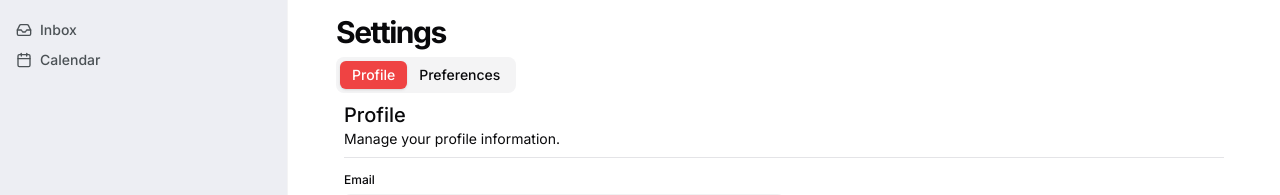
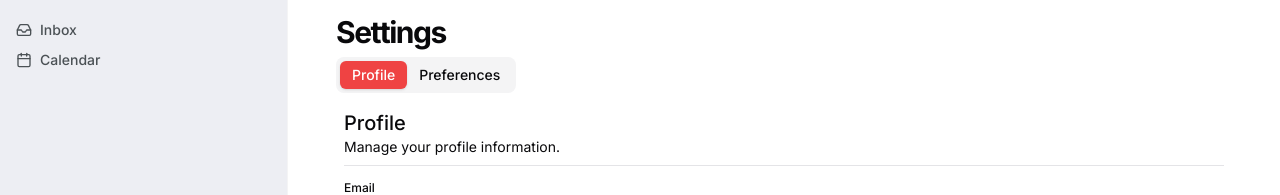
Before and after one commit to mz0in/workspace_sys, a Next.js app: page /settings in a window 1280 px wide. Shown: the top 195 px of the page. Built offline with nearby package versions, Linux system fonts and the light colour scheme; no server answers; sample sign-in values are in the browser's storage.

Commit message:
feat: small style updates

```diff
--- a/src/app/(app)/settings/page.tsx
+++ b/src/app/(app)/settings/page.tsx
@@ -24,7 +24,7 @@ export default async function Settings() {
                     <TabsTrigger value="preferences">Preferences</TabsTrigger>
                 </TabsList>
                 <TabsContent value="profile" className="flex flex-col px-6 w-full">
-                    <h1 className="text-foreground font-medium text-xl">Profile</h1>
+                    <h1 className="text-foreground font-medium text-xl pt-2">Profile</h1>
                     <h3 className="text-sm">Manage your profile information.</h3>
                     <Separator className="my-2" />
                     { /* prettier-ignore */}
--- a/src/components/user-delete.tsx
+++ b/src/components/user-delete.tsx
@@ -33,7 +33,7 @@ export const UserDelete: React.FC<Props> = ({ user }) => {
     const [confirmName, setConfirmName] = useState<string>("");
 
     const router = useRouter();
-
+    // TODO: Add failure toast
     async function deleteUser() {
         const response = await fetch(`/api/user/${user.id}`, {
             method: "DELETE",
@@ -72,9 +72,9 @@ export const UserDelete: React.FC<Props> = ({ user }) => {
                                     Are you sure you want to delete your account? All data associated with your account
                                     will deleted. <span className="font-medium text-destructive">This action cannot be undone.</span>
                                 </AlertDialogDescription>
-                                <p className="text-sm font-normal pt-2">
+                                <Label className="text-sm font-normal pt-2">
                                     Enter your name <span className="font-medium">{user.name}</span> to confirm.
-                                </p>
+                                </Label>
                                 <Input onChange={(e) => setConfirmName(e.target.value)} />
                             </AlertDialogHeader>
                             <AlertDialogFooter>
```
